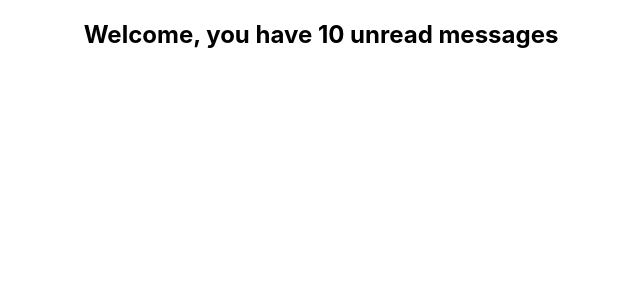
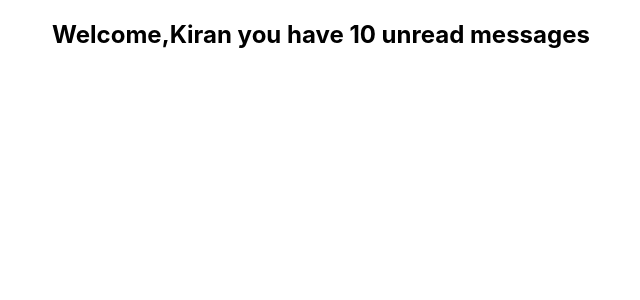
Before and after one commit to KiranS22/leraning-ts, a React (Create React App) app in the folder react-ts/ts-react-app/react-ts-demo/: page / in a window 1280 px wide. Shown: the top 300 px of the page, without its empty margins (319-959 px from the left). Built offline with nearby package versions, Linux system fonts and the light colour scheme.

Commit message:
props notes made and code added to demo app

```diff
--- a/react-ts/ts-react-app/react-ts-demo/src/components/App/App.tsx
+++ b/react-ts/ts-react-app/react-ts-demo/src/components/App/App.tsx
@@ -6,7 +6,7 @@ import Greet from "../Greet/Greet";
 function App() {
   return (
     <div className="App">
-      <Greet />
+      <Greet name="Kiran" />
     </div>
   );
 }
--- a/react-ts/ts-react-app/react-ts-demo/src/components/Greet/Greet.tsx
+++ b/react-ts/ts-react-app/react-ts-demo/src/components/Greet/Greet.tsx
@@ -1,11 +1,15 @@
-import React from 'react'
+import React from "react";
 
-const Greet = () => {
+interface GreetProps {
+  name: string;
+}
+
+const Greet = (props: GreetProps) => {
   return (
     <div>
-      <h2> Welcome, you have 10 unread messages</h2>
+      <h2> Welcome,{props.name} you have 10 unread messages</h2>
     </div>
-  )
-}
+  );
+};
 
-export default Greet
+export default Greet;
```
Also changed, not shown: 1 other file (tests, documents, lock files or other folders).
